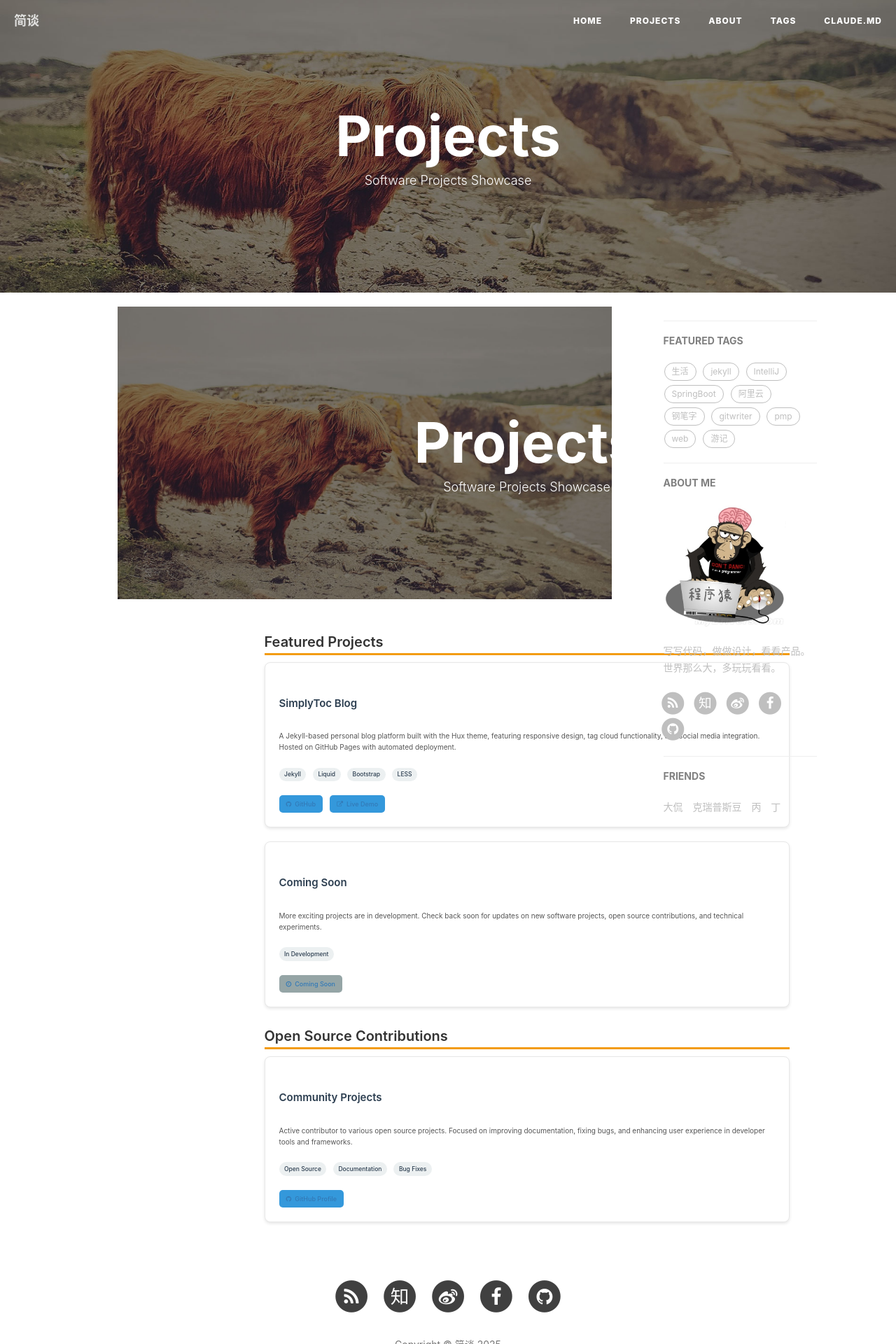
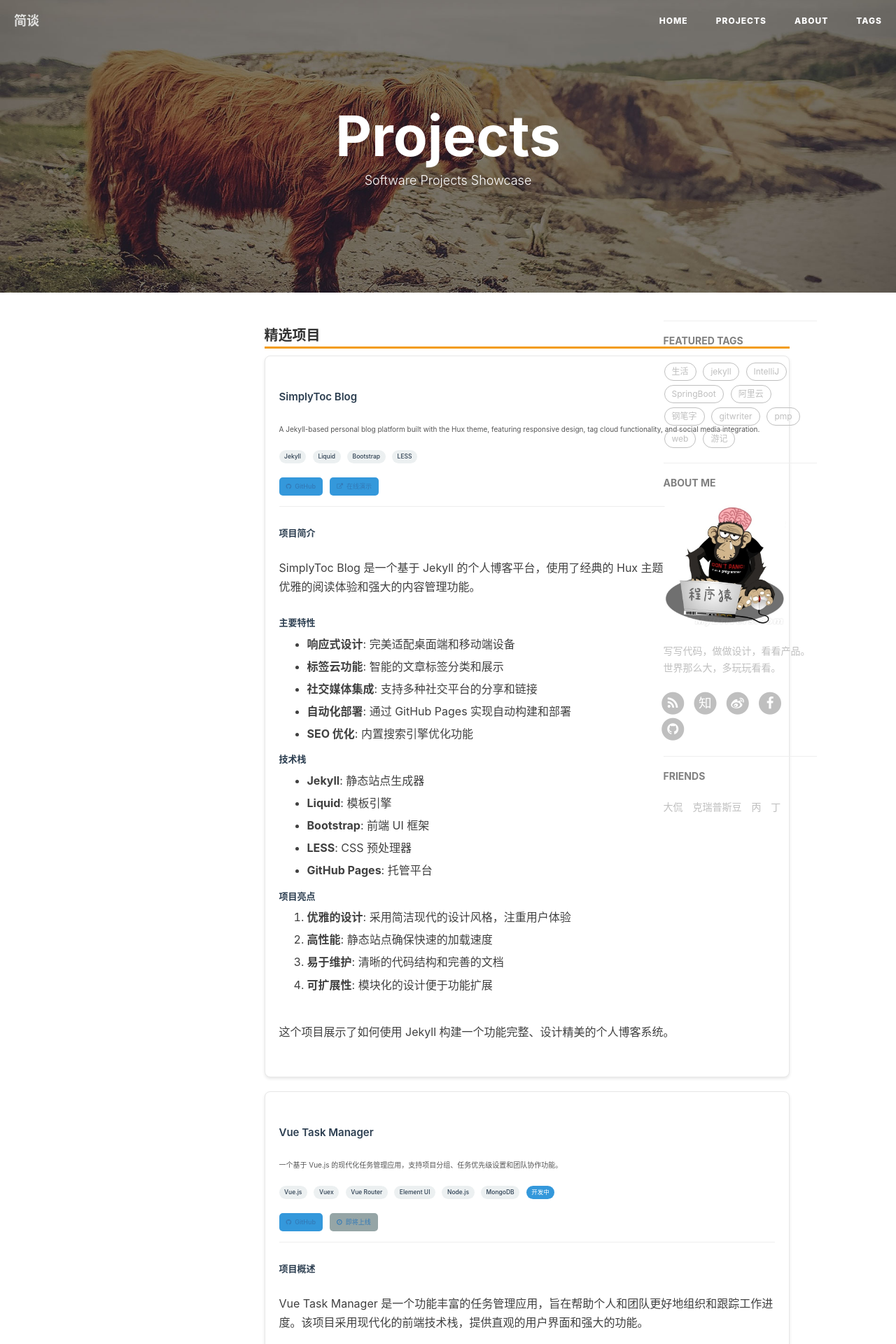
Before and after one commit to icyhy/simplytoc, a Jekyll site: the page built from projects.html, in a window 1280 px wide. Shown: the top 1920 px of the page at 70% size. Built offline with Jekyll 4.4.1, drawn with Linux system fonts in a browser that asks for light colours; nearby versions of some CDN libraries; a script that is not in the unit is left out; comment, search, counter and statistics services are not loaded; some of the changed text lies outside the part shown.

Commit message:
feat: 实现动态项目页面功能
- 添加 _projects 集合配置到 _config.yml
- 创建 4 个示例项目 Markdown 文件
- 重构 projects.html 以动态读取项目数据
- 支持精选项目和其他项目分类显示
- 修复页面 header 显示问题
- 实现响应式项目卡片布局

````diff
--- a/CLAUDE.md
+++ /dev/null
@@ -1,80 +0,0 @@
-# CLAUDE.md
-
-This file provides guidance to Claude Code (claude.ai/code) when working with code in this repository.
-
-## Project Overview
-
-This is a Jekyll-based personal blog called "简谈" (Simply Talk), built with the Hux theme and hosted on GitHub Pages. The site features responsive design, blog post pagination, tag cloud functionality, and social media integration.
-
-## Development Environment Setup
-
-1. **Ruby Dependencies**:
-   - Install Ruby 2.7+ (required for GitHub Pages compatibility)
-   - Run `bundle install` to install required gems (github-pages, jekyll-paginate, webrick)
-
-2. **Node.js Dependencies**:
-   - Install Node.js and npm
-   - Run `npm install` to install Grunt build tools
-
-3. **Local Development Server**:
-   - Use `bundle exec jekyll serve` to start the development server
-   - Use `npm run watch` for development with live reload (Grunt watch + Jekyll serve)
-
-## Build Process
-
-### Asset Optimization
-- **CSS**: LESS files in `less/` are compiled to CSS using Grunt (`grunt less`)
-- **JavaScript**: Files are minified using Grunt (`grunt uglify`)
-- **Full Build**: Run `grunt` to compile LESS, minify JS, and add banners
-
-### Jekyll Build
-- Run `bundle exec jekyll build` to generate the static site in `_site/`
-- Use `bundle exec jekyll serve` for local development with auto-regeneration
-
-## Project Structure
-
-```
-├── _config.yml          # Jekyll configuration
-├── _posts/              # Blog posts in Markdown
-├── _layouts/            # Page templates (default, post, page)
-├── _includes/           # Reusable components (head, nav, footer)
-├── css/                 # Compiled CSS files
-├── js/                  # JavaScript files
-├── less/                # Source LESS files
-├── img/                 # Images (in-post images in img/in-post/)
-├── index.html           # Main page with pagination
-├── tags.html            # Tag cloud page
-└── package.json         # Node.js dependencies and scripts
-```
-
-## Key Features
-
-### Navigation Filtering
-The navigation bar (`_includes/nav.html`) automatically excludes pages with:
-- Paths containing 'readme' (case-insensitive)
-- Titles equal to '一个程序员的个人博客'
-
-### Image Handling
-Blog posts can reference remote images which are automatically downloaded and localized to `img/in-post/` during build. Reference images using `{{ site.baseurl }}/img/in-post/` paths.
-
-### Social Media & Analytics
-- Integrated with Weibo, Zhihu, GitHub, Facebook, and Twitter
-- Google Analytics and Baidu Tongji support
-- Duoshuo comment system integration
-
-## Common Development Tasks
-
-### Adding New Blog Posts
-1. Create a new Markdown file in `_posts/` with format: `YYYY-MM-DD-title.markdown`
-2. Add YAML frontmatter with title, date, and optional subtitle
-3. Write content in Markdown format
-4. Test locally with `bundle exec jekyll serve`
-
-### Customizing Site Appearance
-1. Modify LESS files in `less/` for styling changes
-2. Run `grunt` to compile and minify CSS
-3. Update `_config.yml` for site settings and social links
-
-### Testing and Deployment
-1. Test changes locally with `bundle exec jekyll serve`
-2. Push to GitHub to deploy (GitHub Pages automatically builds the site)
--- a/_config.yml
+++ b/_config.yml
@@ -25,10 +25,16 @@ facebook_username:  icyhy
 highlighter: rouge
 permalink: pretty
 paginate: 10
-exclude: ["less","node_modules","Gruntfile.js","package.json","README.md","vendor","Gemfile","Gemfile.lock",".bundle"]
+exclude: ["less","node_modules","Gruntfile.js","package.json","README.md","CLAUDE.md","vendor","Gemfile","Gemfile.lock",".bundle"]
 anchorjs: true                          # if you want to customize anchor. check out line:181 of `post.html`
 
 
+
+# Collections
+collections:
+  projects:
+    output: false
+    sort_by: order
 
 # Plugins
 # 从 Jekyll 3.0 起，配置项由 `gems` 重命名为 `plugins`
--- a/_layouts/page.html
+++ b/_layouts/page.html
@@ -7,11 +7,13 @@ layout: default
     <div class="container">
         <div class="row">
             <div class="col-lg-8 col-lg-offset-2 col-md-10 col-md-offset-1 ">
+                {% unless page.hide_header %}
                 <div class="site-heading">
                     <h1>{% if page.title %}{{ page.title }}{% else %}{{ site.title }}{% endif %}</h1>
                     <!--<hr class="small">-->
                     <span class="subheading">{{ page.description }}</span>
                 </div>
+                {% endunless %}
             </div>
         </div>
     </div>
--- a/projects.html
+++ b/projects.html
@@ -4,20 +4,6 @@ layout: page
 description: "Software Projects Showcase"
 header-img: "img/contact-bg.jpg"
 ---
-
-<!-- Page Header -->
-<header class="intro-header" style="background-image: url('{{ site.baseurl }}/{% if page.header-img %}{{ page.header-img }}{% else %}{{ site.header-img }}{% endif %}')">
-    <div class="container">
-        <div class="row">
-            <div class="col-lg-8 col-lg-offset-2 col-md-10 col-md-offset-1">
-                <div class="site-heading">
-                    <h1>{% if page.title %}{{ page.title }}{% else %}{{ site.title }}{% endif %}</h1>
-                    <span class="subheading">{{ page.description }}</span>
-                </div>
-            </div>
-        </div>
-    </div>
-</header>
 
 <!-- Main Content -->
 <div class="container">
@@ -28,63 +14,113 @@ header-img: "img/contact-bg.jpg"
             <div class="projects-container">
 
                 <!-- Featured Projects -->
+                {% assign featured_projects = site.projects | where: "featured", true | sort: "order" %}
+                {% if featured_projects.size > 0 %}
                 <div class="project-section">
-                    <h2 class="section-title">Featured Projects</h2>
+                    <h2 class="section-title">精选项目</h2>
 
+                    {% for project in featured_projects %}
                     <div class="project-card">
-                        <h3 class="project-title">SimplyToc Blog</h3>
-                        <p class="project-description">
-                            A Jekyll-based personal blog platform built with the Hux theme, featuring responsive design,
-                            tag cloud functionality, and social media integration. Hosted on GitHub Pages with automated deployment.
-                        </p>
+                        <h3 class="project-title">{{ project.title }}</h3>
+                        <p class="project-description">{{ project.description }}</p>
+
+                        {% if project.tech_stack %}
                         <div class="project-tech">
-                            <span class="tech-tag">Jekyll</span>
-                            <span class="tech-tag">Liquid</span>
-                            <span class="tech-tag">Bootstrap</span>
-                            <span class="tech-tag">LESS</span>
+                            {% for tech in project.tech_stack %}
+                            <span class="tech-tag">{{ tech }}</span>
+                            {% endfor %}
+                            {% if project.status %}
+                            <span class="tech-tag status-tag">{{ project.status }}</span>
+                            {% endif %}
                         </div>
+                        {% endif %}
+
                         <div class="project-links">
-                            <a href="https://github.com/icyhy/simplytoc" class="project-link" target="_blank">
+                            {% if project.github_url and project.github_url != "#" %}
+                            <a href="{{ project.github_url }}" class="project-link" target="_blank">
                                 <i class="fa fa-github"></i> GitHub
                             </a>
-                            <a href="https://icyhy.github.io/simplytoc" class="project-link" target="_blank">
-                                <i class="fa fa-external-link"></i> Live Demo
+                            {% endif %}
+                            {% if project.demo_url and project.demo_url != "#" %}
+                            <a href="{{ project.demo_url }}" class="project-link" target="_blank">
+                                <i class="fa fa-external-link"></i> 在线演示
                             </a>
-                        </div>
+                            {% elsif project.demo_url == "#" %}
+                            <a href="#" class="project-link disabled">
+                                <i class="fa fa-clock-o"></i> 即将上线
+                            </a>
+                            {% endif %}
                         </div>
 
+                        <!-- Project Content -->
+                        {% if project.content and project.content != "" %}
+                        <div class="project-content">
+                            {{ project.content }}
+                        </div>
+                        {% endif %}
+                    </div>
+                    {% endfor %}
+                </div>
+                {% endif %}
+
+                <!-- Other Projects -->
+                {% assign other_projects = site.projects | where: "featured", false | sort: "order" %}
+                {% if other_projects.size > 0 %}
+                <div class="project-section">
+                    <h2 class="section-title">其他项目</h2>
+
+                    {% for project in other_projects %}
                     <div class="project-card">
-                        <h3 class="project-title">Coming Soon</h3>
-                        <p class="project-description">
-                            More exciting projects are in development. Check back soon for updates on new software projects,
-                            open source contributions, and technical experiments.
-                        </p>
+                        <h3 class="project-title">{{ project.title }}</h3>
+                        <p class="project-description">{{ project.description }}</p>
+
+                        {% if project.tech_stack %}
                         <div class="project-tech">
-                            <span class="tech-tag">In Development</span>
+                            {% for tech in project.tech_stack %}
+                            <span class="tech-tag">{{ tech }}</span>
+                            {% endfor %}
+                            {% if project.status %}
+                            <span class="tech-tag status-tag">{{ project.status }}</span>
+                            {% endif %}
                         </div>
+                        {% endif %}
+
                         <div class="project-links">
+                            {% if project.github_url and project.github_url != "#" %}
+                            <a href="{{ project.github_url }}" class="project-link" target="_blank">
+                                <i class="fa fa-github"></i> GitHub
+                            </a>
+                            {% endif %}
+                            {% if project.demo_url and project.demo_url != "#" %}
+                            <a href="{{ project.demo_url }}" class="project-link" target="_blank">
+                                <i class="fa fa-external-link"></i> 在线演示
+                            </a>
+                            {% elsif project.demo_url == "#" %}
                             <a href="#" class="project-link disabled">
-                                <i class="fa fa-clock-o"></i> Coming Soon
+                                <i class="fa fa-clock-o"></i> 即将上线
                             </a>
-                        </div>
-                    </div>
+                            {% endif %}
                         </div>
 
-                <!-- Open Source Contributions -->
+                        <!-- Project Content -->
+                        {% if project.content and project.content != "" %}
+                        <div class="project-content">
+                            {{ project.content }}
+                        </div>
+                        {% endif %}
+                    </div>
+                    {% endfor %}
+                </div>
+                {% endif %}
+
+                <!-- No Projects Message -->
+                {% if site.projects.size == 0 %}
                 <div class="project-section">
-                    <h2 class="section-title">Open Source Contributions</h2>
-
                     <div class="project-card">
-                        <h3 class="project-title">Community Projects</h3>
+                        <h3 class="project-title">项目建设中</h3>
                         <p class="project-description">
-                            Active contributor to various open source projects. Focused on improving documentation,
-                            fixing bugs, and enhancing user experience in developer tools and frameworks.
+                            更多精彩项目正在开发中，敬请期待！如果您对我的工作感兴趣，欢迎通过 GitHub 了解更多信息。
                         </p>
-                        <div class="project-tech">
-                            <span class="tech-tag">Open Source</span>
-                            <span class="tech-tag">Documentation</span>
-                            <span class="tech-tag">Bug Fixes</span>
-                        </div>
                         <div class="project-links">
                             <a href="https://github.com/icyhy" class="project-link" target="_blank">
                                 <i class="fa fa-github"></i> GitHub Profile
@@ -92,6 +128,7 @@ header-img: "img/contact-bg.jpg"
                         </div>
                     </div>
                 </div>
+                {% endif %}
 
             </div>
 
@@ -163,9 +200,15 @@ header-img: "img/contact-bg.jpg"
     font-weight: 500;
 }
 
+.status-tag {
+    background: #3498db;
+    color: #fff;
+}
+
 .project-links {
     display: flex;
     gap: 1rem;
+    margin-bottom: 1.5rem;
 }
 
 .project-link {
@@ -201,6 +244,34 @@ header-img: "img/contact-bg.jpg"
     font-size: 0.9rem;
 }
 
+.project-content {
+    border-top: 1px solid #eee;
+    padding-top: 1.5rem;
+    margin-top: 1rem;
+}
+
+.project-content h2 {
+    font-size: 1.3rem;
+    margin-top: 1.5rem;
+    margin-bottom: 1rem;
+    color: #2c3e50;
+}
+
+.project-content h3 {
+    font-size: 1.1rem;
+    margin-top: 1.2rem;
+    margin-bottom: 0.8rem;
+    color: #34495e;
+}
+
+.project-content ul {
+    margin-bottom: 1rem;
+}
+
+.project-content li {
+    margin-bottom: 0.5rem;
+}
+
 @media (max-width: 768px) {
     .project-card {
         padding: 1.5rem;
````
Also changed, not shown: _projects/open-source-contributions.md (added, +59 -0 lines), _projects/react-dashboard.md (added, +51 -0 lines), _projects/simplytoc-blog.md (added, +38 -0 lines), _projects/vue-task-manager.md (added, +45 -0 lines), 1 other file. Lines whose indentation alone changed are shown as unchanged.
